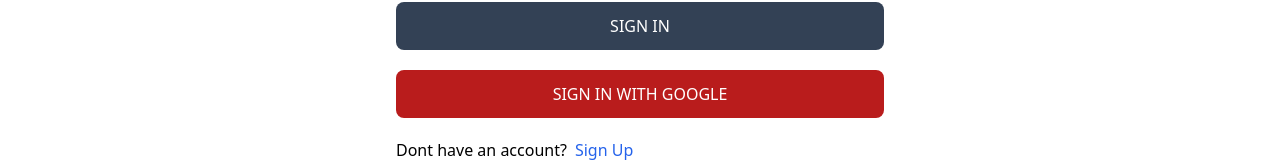
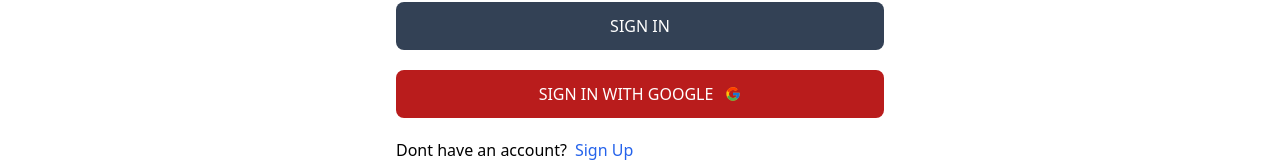
Before and after one commit to Stiratto/Real-State-Client, a React (Vite) app: page /signin in a window 1280 px wide. Shown: the part 690-858 px from the top of the page. Built offline with nearby package versions, Linux system fonts and the light colour scheme; no server answers.

Commit message:
Added google icon

```diff
--- a/src/components/OAuth.tsx
+++ b/src/components/OAuth.tsx
@@ -3,6 +3,7 @@
 import { useDispatch } from "react-redux";
 import { signInSuccess } from "../../redux/user/userSlice.js";
 import { useNavigate } from "react-router-dom";
+import { FcGoogle } from "react-icons/fc";
 
 const firebaseConfig = {
   apiKey: import.meta.env.VITE_FIREBASE_API_KEY,
@@ -48,9 +49,10 @@
     <button
       onClick={handleGoogleClick}
       type="button"
-      className="bg-red-700 text-white p-3 rounded-lg uppercase hover:opacity-95 disabled:opacity-80"
+      className="flex items-center justify-center gap-3 bg-red-700 text-white p-3 rounded-lg uppercase hover:opacity-95 disabled:opacity-80"
     >
       Sign in with google
+      <FcGoogle />
     </button>
   );
 };
```
